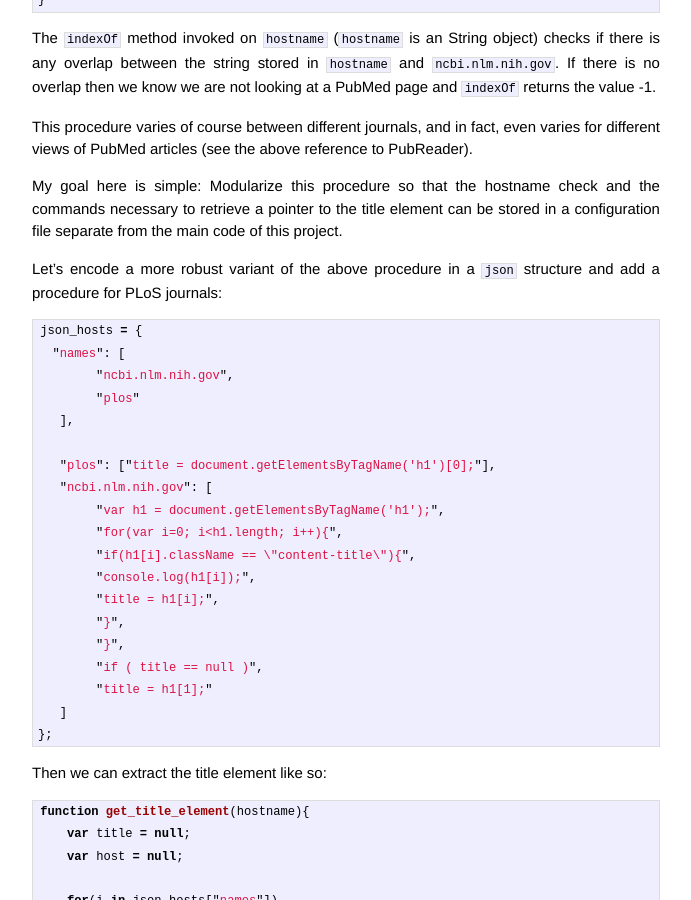
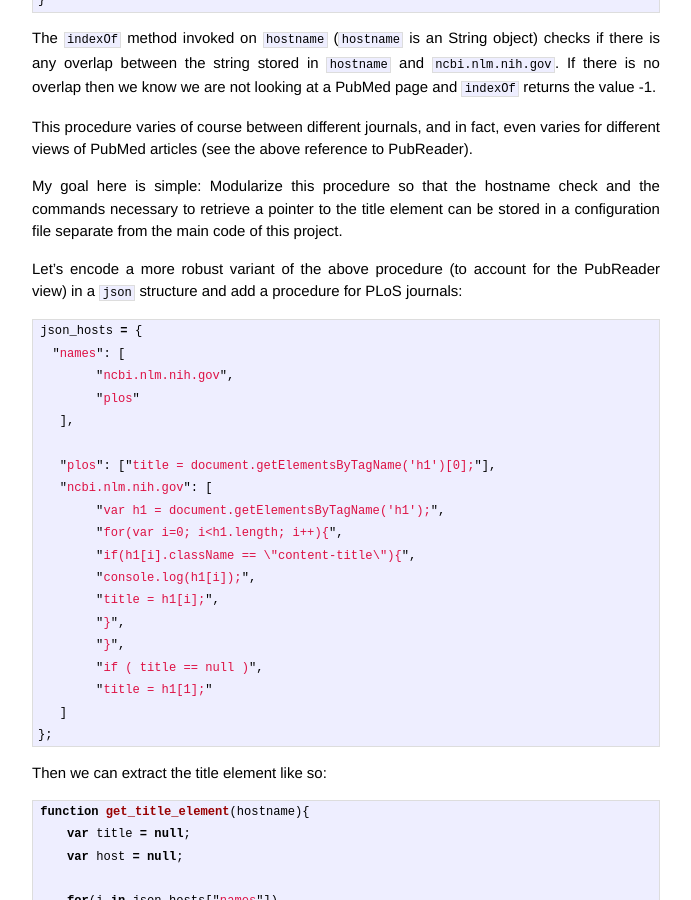
Before and after one commit to waltherg/backup.waltherg.github.io, a Jekyll site: the page built from blog/_posts/2013-07-26-javascript-fetch-element-depending-on-url.md, in a window 1280 px wide and 900 px high, scrolled down 685 px. Shown: the whole window, without its empty margins (294-985 px from the left). Built offline with Jekyll 4.4.1, drawn with Linux system fonts in a browser that asks for light colours.

Commit message:
by more robust we mean that it works for PubReader

```diff
--- a/blog/_posts/2013-07-26-javascript-fetch-element-depending-on-url.md
+++ b/blog/_posts/2013-07-26-javascript-fetch-element-depending-on-url.md
@@ -52,8 +52,8 @@ Modularize this procedure so that the hostname check and the commands
 necessary to retrieve a pointer to the title element can be stored in a
 configuration file separate from the main code of this project.
 
-Let's encode a more robust variant of the above procedure in a `json` structure
-and add a procedure for PLoS journals:
+Let's encode a more robust variant of the above procedure (to account for
+the PubReader view) in a `json` structure and add a procedure for PLoS journals:
 
 {% highlight js %}
 json_hosts = {
```
